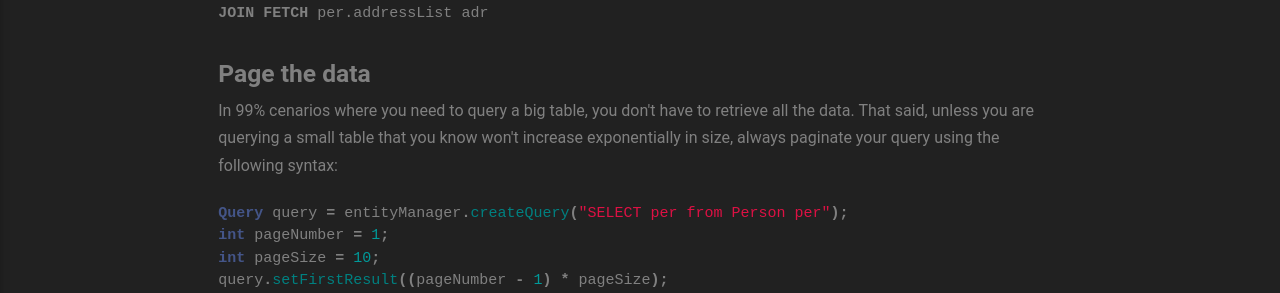
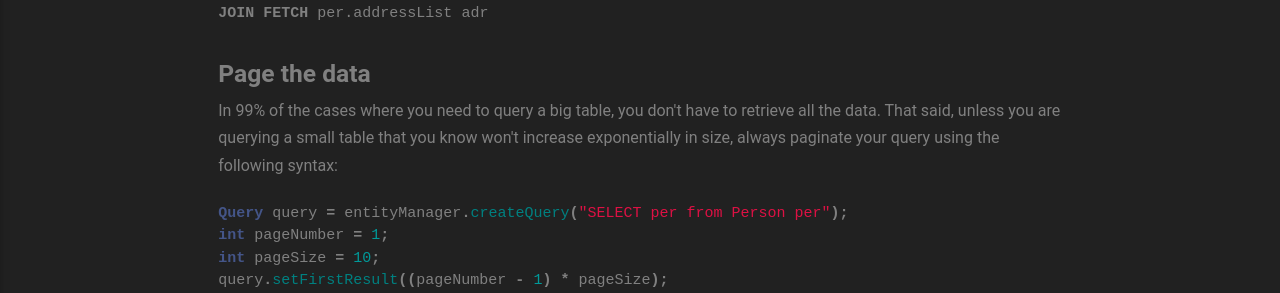
Before and after one commit to nickrfer/nickrfer.github.io, a Jekyll site: the page built from _posts/2017-07-31-jpa-querying-performance-tips.html, in a window 1280 px wide and 900 px high, scrolled down 984 px. Shown: the part 159-452 px from the top of the window. Built offline with Jekyll 4.4.1, drawn with Linux system fonts in a browser that asks for light colours; comment, search, counter and statistics services are not loaded.

Commit message:
Update 2017-07-31-jpa-querying-performance-tips.html

```diff
--- a/_posts/2017-07-31-jpa-querying-performance-tips.html
+++ b/_posts/2017-07-31-jpa-querying-performance-tips.html
@@ -42,7 +42,7 @@ JOIN FETCH per.addressList adr
     {% endhighlight %}
   <h5 class="bold">Page the data</h5>
   <p>
-    In 99% cenarios where you need to query a big table, you don't have to retrieve all the data.
+    In 99% of the cases where you need to query a big table, you don't have to retrieve all the data.
     That said, unless you are querying a small table that you know won't increase exponentially in size, always paginate your query using the following syntax:
   </p>
     {% highlight java %}
```
